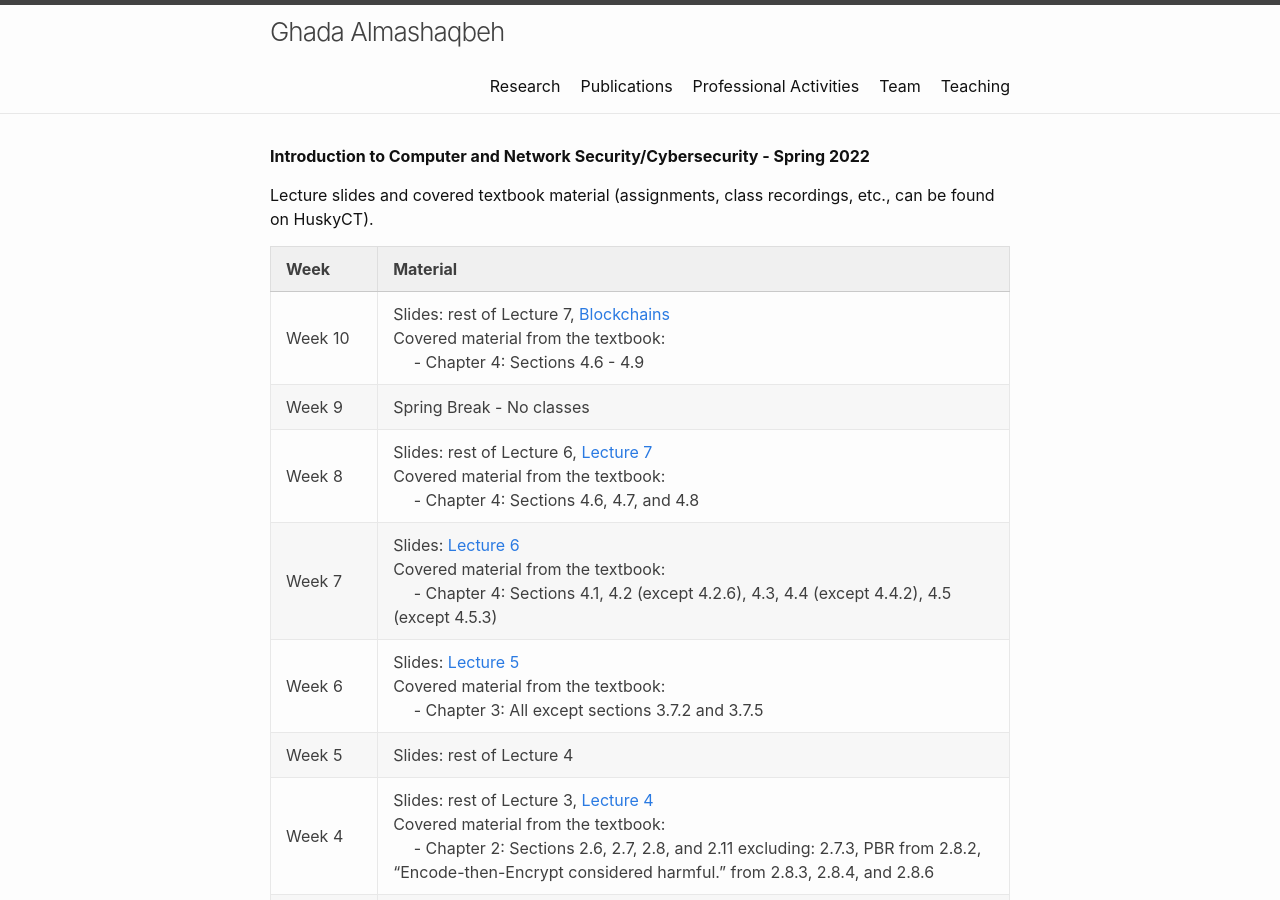
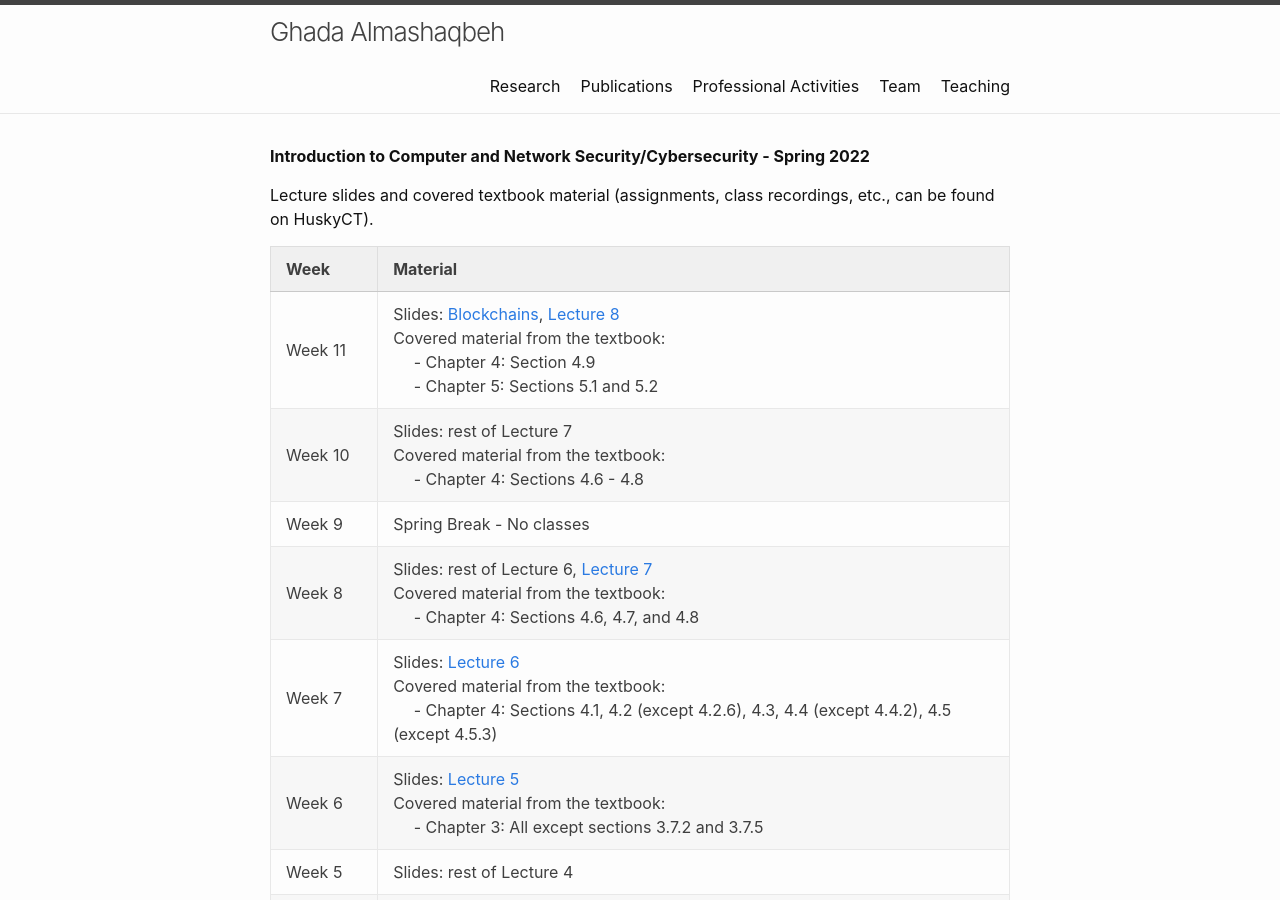
Before and after one commit to GhadaAlmashaqbeh/GhadaAlmashaqbeh.github.io, a Jekyll site: the page built from courses/cse3400-s2022/index.md, in a window 1280 px wide and 900 px high. Built offline with Jekyll 4.4.1, drawn with Linux system fonts in a browser that asks for light colours.

Commit message:
add lectures

```diff
--- a/courses/cse3400-s2022/index.md
+++ b/courses/cse3400-s2022/index.md
@@ -8,7 +8,8 @@ Lecture slides and covered textbook material (assignments, class recordings, etc
 
 | Week&emsp;&emsp;| Material           |
 |----------|--------------------|
-| Week 10 | Slides: rest of Lecture 7, [Blockchains](./blockchains.pdf) <br/> Covered material from the textbook: <br/> &emsp; - Chapter 4: Sections 4.6 - 4.9 |
+| Week 11 | Slides: [Blockchains](./blockchains.pdf), [Lecture 8](./lecture8.pdf) <br/> Covered material from the textbook: <br/> &emsp; - Chapter 4: Section 4.9 <br/>&emsp; - Chapter 5: Sections 5.1 and 5.2 |
+| Week 10 | Slides: rest of Lecture 7 <br/> Covered material from the textbook: <br/> &emsp; - Chapter 4: Sections 4.6 - 4.8 |
 | Week 9 | Spring Break - No classes |
 | Week 8 | Slides: rest of Lecture 6, [Lecture 7](./lecture7.pdf) <br/> Covered material from the textbook: <br/> &emsp; - Chapter 4: Sections 4.6, 4.7, and 4.8 |
 | Week 7 | Slides: [Lecture 6](./lecture6.pdf) <br/> Covered material from the textbook: <br/> &emsp; - Chapter 4: Sections 4.1, 4.2 (except 4.2.6), 4.3, 4.4 (except 4.4.2), 4.5 (except 4.5.3) |
```
Also changed, not shown: 3 other files.
